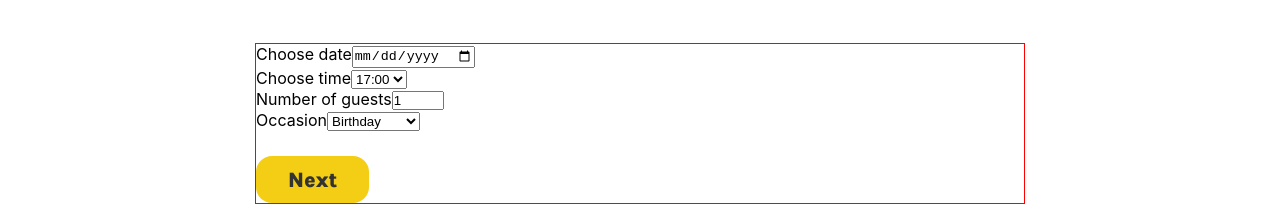
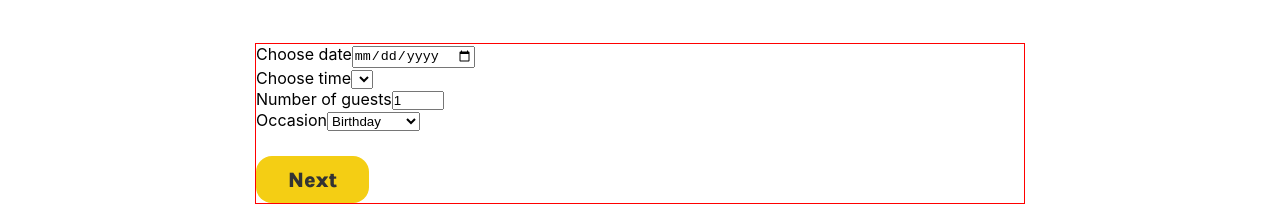
Before and after one commit to PierreMinet/little-lemon-book, a React (Create React App) app: page /booking in a window 1280 px wide. Shown: the part 267-473 px from the top of the page. Built offline with nearby package versions, Linux system fonts and the light colour scheme; a web font is replaced by a local one.

Commit message:
Connect with api

```diff
--- a/package.json
+++ b/package.json
@@ -8,6 +8,7 @@
     "@testing-library/react": "^16.3.0",
     "@testing-library/user-event": "^13.5.0",
     "react": "^19.1.0",
+    "react-date-object": "^2.1.9",
     "react-dom": "^19.1.0",
     "react-router-dom": "^6.30.1",
     "react-scripts": "5.0.1",
--- /dev/null
+++ b/public/api.js
@@ -0,0 +1,26 @@
+const seededRandom = function (seed) {
+    var m = 2**35 - 31;
+    var a = 185852;
+    var s = seed % m;
+    return function () {
+        return (s = s * a % m) / m;
+    };
+}
+
+const fetchAPI = function(date) {
+    let result = [];
+    let random = seededRandom(date.getDate());
+
+    for(let i = 17; i <= 23; i++) {
+        if(random() < 0.5) {
+            result.push(i + ':00');
+        }
+        if(random() < 0.5) {
+            result.push(i + ':30');
+        }
+    }
+    return result;
+};
+const submitAPI = function(formData) {
+    return true;
+};
--- a/public/index.html
+++ b/public/index.html
@@ -47,5 +47,6 @@
       To begin the development, run `npm start` or `yarn start`.
       To create a production bundle, use `npm run build` or `yarn build`.
     -->
+      <script src="%PUBLIC_URL%/api.js"></script>
   </body>
 </html>
--- a/src/components/BookingForm.js
+++ b/src/components/BookingForm.js
@@ -7,7 +7,9 @@
         "Anniversary",
     ];
 
-    const [date, setDate] = useState('');
+    const today = new Date();
+
+    const [date, setDate] = useState(today);
     const [time, setTime] = useState('');
     const [guestsAmount, setGuestAmount] = useState(1);
     const [resOccasion, setResOccasion] = useState('Birthday');
--- a/src/components/Main.js
+++ b/src/components/Main.js
@@ -3,29 +3,19 @@
 import Homepage from './Homepage.js';
 import Bookingpage from './Bookingpage.js';
 import {Routes, Route} from 'react-router-dom';
-import { useReducer } from "react";
+import { useReducer, useEffect } from "react";
 
-export const initializeTimes = () => [
-            "17:00",
-            "18:00",
-            "19:00",
-            "20:00",
-            "21:00",
-            "22:00",
-        ];
+const date = new Date();
+
+export let initializeTimes = () => [];
 
 export const updateTimes = (state, action) => {
         switch (action.type) {
             case 'UPDATE_TIMES':
-                const date = action.payload;
-                const available = [
-                    "17:00",
-                    "18:00",
-                    "19:00",
-                    "20:00",
-                    "21:00",
-                    "22:00",
-                ];
+                const newDate = action.payload;
+                console.log(`Updated date : ${newDate}`)
+                const available = fetchAPI(date);
+                console.log(`Updated times : ${available}`)
                 return available;
             default:
                 return state;
@@ -35,6 +25,18 @@
 function Main() {
 
     const [availableTimes, dispatch] = useReducer(updateTimes, [], initializeTimes);
+
+    useEffect(() => {
+        console.log("Started useEffect")
+        const loadAPI = async () => {
+            console.log("Async function running");
+            console.log(date);
+            initializeTimes = fetchAPI(date);
+            console.log(fetchAPI(date));
+            console.log(initializeTimes);
+        }
+        loadAPI();
+    },[]);
 
     return (
         <main>
```
Also changed, not shown: 1 other file (tests, documents, lock files or other folders).
